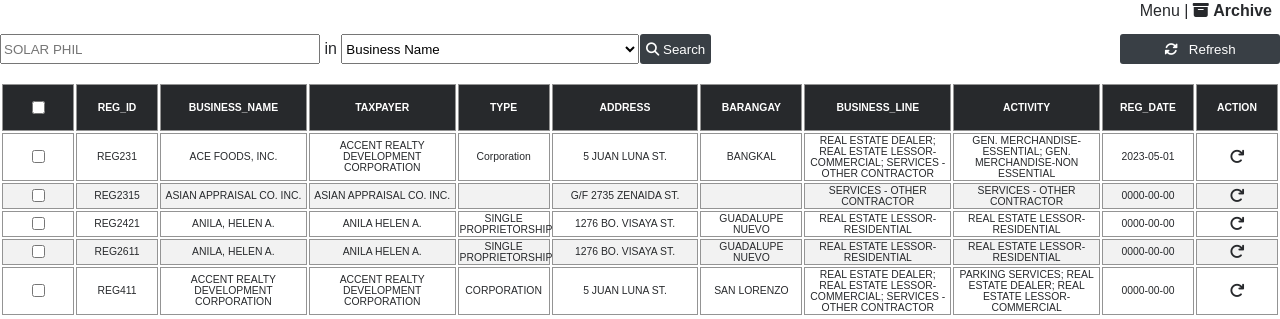
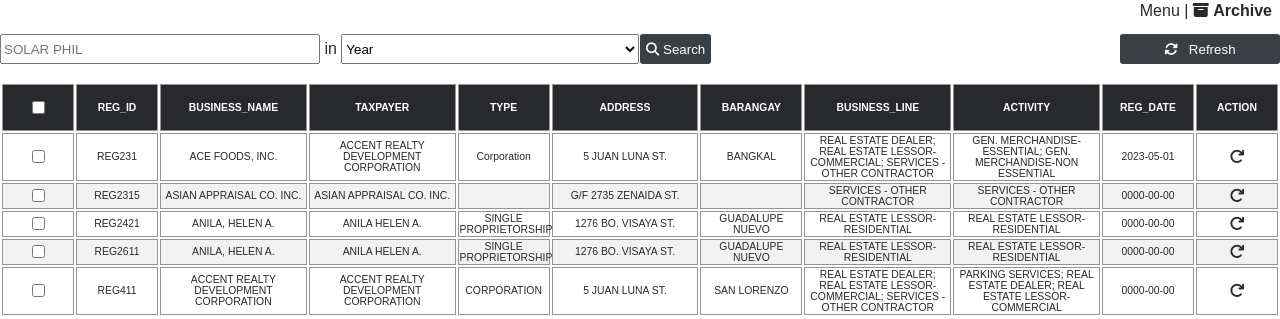
Before and after one commit to BertAtibagos/PRE-ASEANA-TOOL-INDO, a PHP site: page /archive-page.php in a window 1280 px wide. Shown: the top 319 px of the page. Run offline with PHP 8.4, Linux system fonts and the light colour scheme; a user stored in the database is signed in; data comes from the database, SQL or seed files in the repository; some libraries are stand-ins or nearby versions.

Commit message:
some changes

```diff
--- a/archive-navigation-bar.php
+++ b/archive-navigation-bar.php
@@ -67,14 +67,13 @@ max-width: 100%
         <label for="categories" class="">&nbspin</label>
         <select name="srch_fld" id="categories" style="width:93%;   height:30px;">
           <option value="REG_ID">Registration ID</option>
-          <option value="BUSINESS_NAME" selected>Business Name</option>
-          <option value="TAXPAYER">Taxpayer</option>
-          <option value="TYPE">Type</option>
+          <option value="YEAR" selected>Year</option>
+          <option value="COMPANY_NAME">Company Name</option>
+          <option value="DATE_REGISTERED">Date registered</option>
+          <option value="STATUS">Status</option>
           <option value="ADDRESS">Address</option>
-          <option value="BUSINESS_LINE">Business Line</option>
-          <option value="ACTIVITY">Activity</option>
-          <option value="REG_DATE">Registered Date</option>
-          <option value="2010-Present">2010-Present</option>
+          <option value="REGISTRATION_CODE">Registration code</option>
+          <option value="CATEGORY_LIST">List of categories</option>
         </select>
       </p>
     </div>
```
